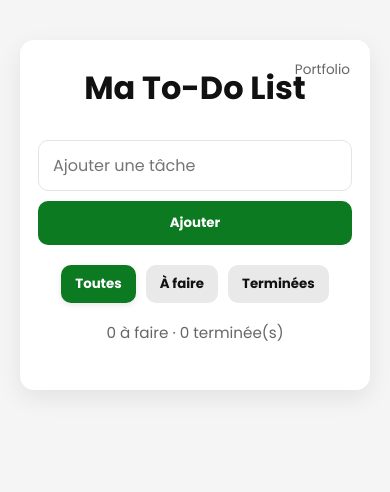
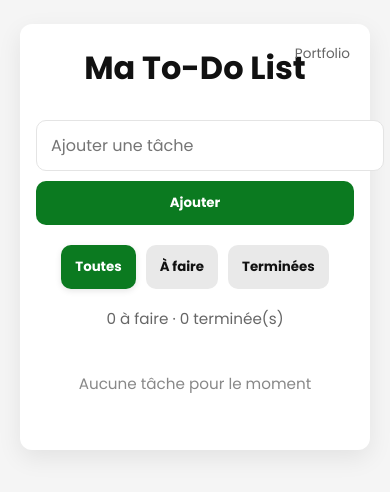
Before and after one commit to Kuvaaia/todolist, a plain HTML site: page index.html in a window 390 px wide. Drawn offline with Linux system fonts and the light colour scheme.

Commit message:
Add files via upload

```diff
--- a/script.js
+++ b/script.js
@@ -41,6 +41,10 @@ input.addEventListener("input", function () {
 // -------- FONCTIONS --------
 
 function addTask(text, completed = false) {
+    if (list.querySelector(".empty")) {
+    list.innerHTML = "";
+    }
+
     const li = document.createElement("li");
     li.classList.add("task-item");
 
@@ -95,6 +99,7 @@ function addTask(text, completed = false) {
             li.remove();
             saveTasks();
             updateTaskCounter();
+            updateEmptyState();
         }, 200);
     });
 
@@ -128,6 +133,7 @@ function loadTasks() {
     });
 
     updateTaskCounter();
+    updateEmptyState();
 }
 
 function setActiveButton(activeBtn) {
@@ -144,6 +150,12 @@ function updateTaskCounter() {
     const activeTasks = tasks.length - completedTasks;
 
     taskCounter.textContent = `${activeTasks} à faire · ${completedTasks} terminée(s)`;
+}
+
+function updateEmptyState() {
+    if (list.children.length === 0) {
+        list.innerHTML = "<p class='empty'>Aucune tâche pour le moment</p>";
+    }
 }
 
 function filterTasks(filter) {
--- a/style.css
+++ b/style.css
@@ -52,6 +52,13 @@ body {
 
 .portfolio-link:hover {
   color: #000;
+}
+
+.empty {
+  text-align: center;
+  color: #888;
+  font-size: 0.95rem;
+  padding: 20px 0;
 }
 
 h1 {
@@ -235,15 +242,26 @@ h1 {
 }
 
 @media (max-width: 600px) {
+
+    h1 {
+        font-size: 1.6 rem;
+    }
+
+
+    button {
+        min-height: 44px;
+    }
+
     .todo-container {
-        margin: 40px auto;
-        padding: 24px 18px;
+        margin: 24px auto;
+        padding: 20px 16px;
+        border-radius: 12px;
     }
 
     .todo-input {
         flex-direction: column;
     }
-
+    #task-input,
     #add-task-btn {
         width: 100%;
     }
@@ -253,9 +271,18 @@ h1 {
         align-items: flex-start;
     }
 
+    .task-item span {
+    width: 100%;
+    margin-bottom: 10px;
+    word-break: break-word;
+    overflow-wrap: anywhere;
+    }
+
+
     .complete-btn,
     .undo-btn,
     .delete-btn {
         width: 100%;
+        flex: 1 1 100%;
     }
 }
```
